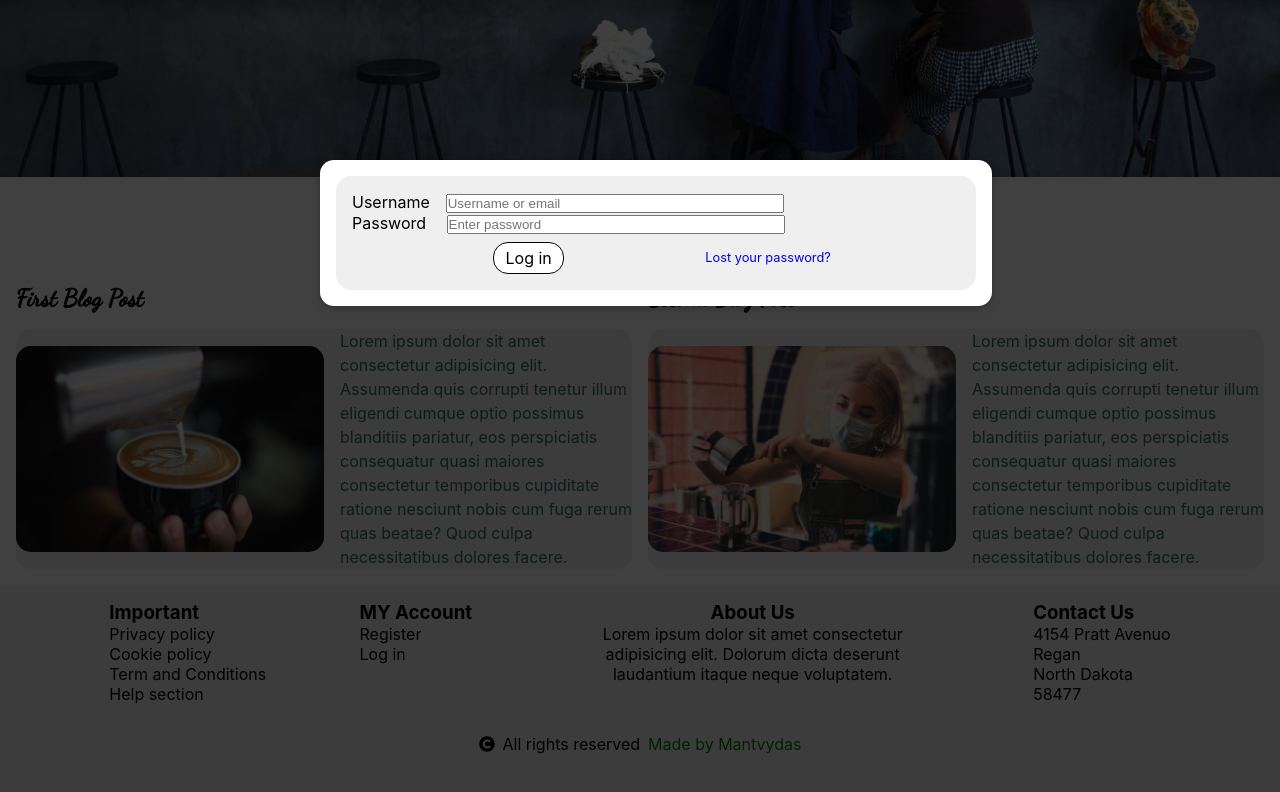
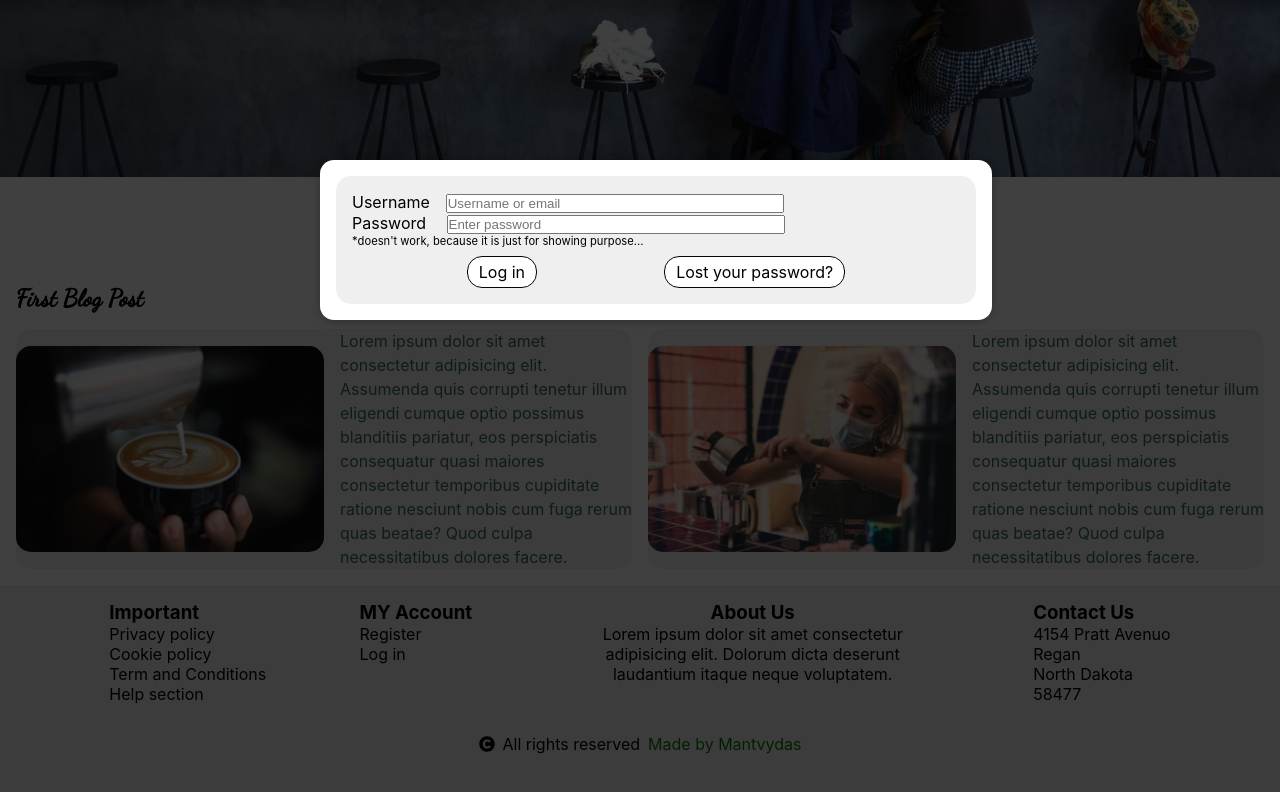
Before and after one commit to Mancefas/react-e-commerce, a React (Create React App) app: page / in a window 1280 px wide. Both pictures are taken after a click on the item "Log in". Shown: the part 828-1620 px from the top of the page. Built offline with nearby package versions, Linux system fonts and the light colour scheme.

Commit message:
some bug fixes

```diff
--- a/src/Components/LogIn/LogIn.js
+++ b/src/Components/LogIn/LogIn.js
@@ -19,12 +19,13 @@ const LogIn = (props) => {
         <div>
           <label for="password">Password </label>
           <input type="text" id="password" placeholder="Enter password"></input>
+          <p>*doesn't work, because it is just for showing purpose...</p>
         </div>
 
         <div className={classes.btns}>
           <button type="submit">Log in</button>
 
-          <a href="#">Lost your password?</a>
+          <button>Lost your password?</button>
         </div>
       </form>
     </Modal>
--- a/src/Components/LogIn/LogIn.module.css
+++ b/src/Components/LogIn/LogIn.module.css
@@ -39,3 +39,7 @@
   font-size: 0.8rem;
   text-decoration: none;
 }
+
+.login p {
+  font-size: 0.7rem;
+}
--- a/src/Components/LogIn/Register.js
+++ b/src/Components/LogIn/Register.js
@@ -49,6 +49,9 @@ const Register = () => {
               placeholder="Enter Your password"
             ></input>
           </div>
+          <div>
+            <p>*doesn't work, because it is just for showing purpose...</p>
+          </div>
 
           <div className={classes.btns}>
             <button type="submit" className={classes.btn}>
--- a/src/Components/LogIn/Register.module.css
+++ b/src/Components/LogIn/Register.module.css
@@ -68,6 +68,11 @@
   color: white;
 }
 
+.register p {
+  font-size: 0.8rem;
+  padding: 0.5rem 0rem;
+}
+
 @media screen and (max-width: 500px) {
   .register {
     width: 80vw;
```
